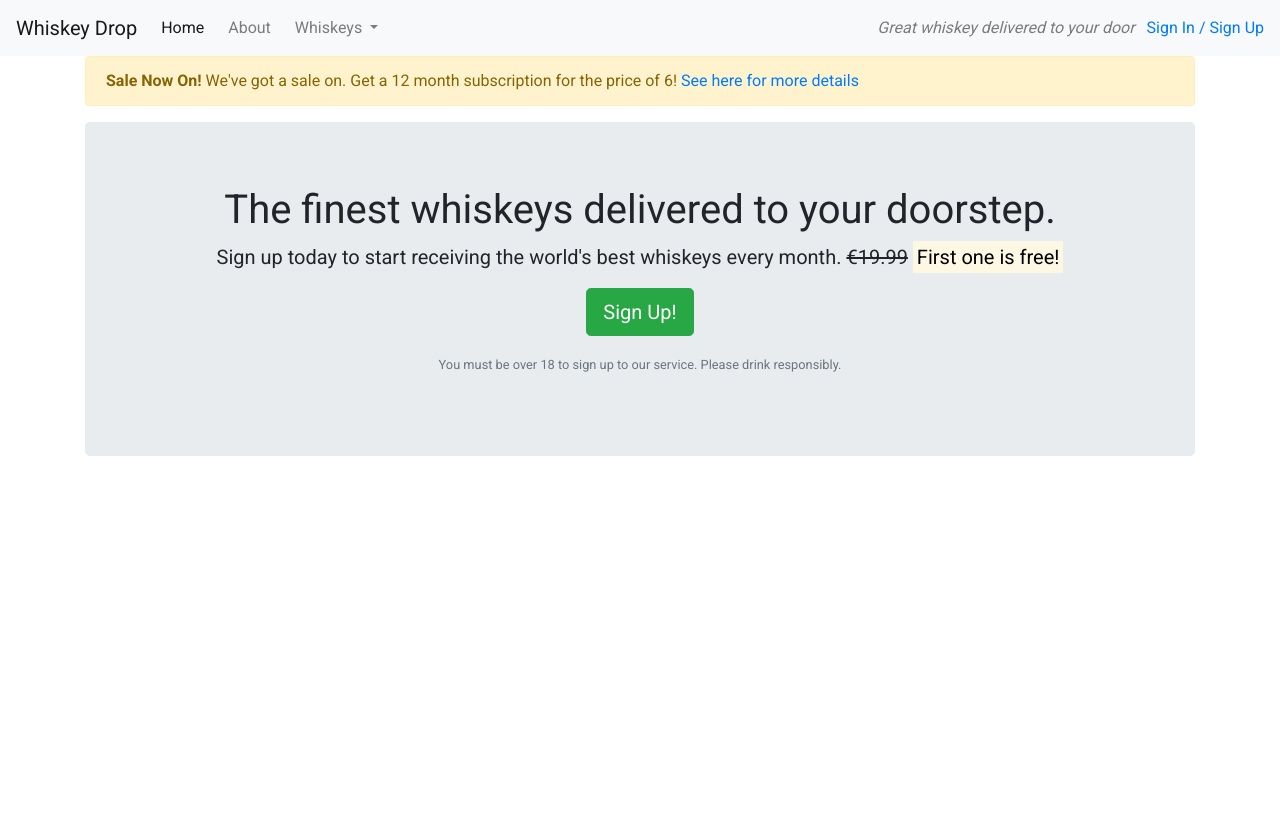
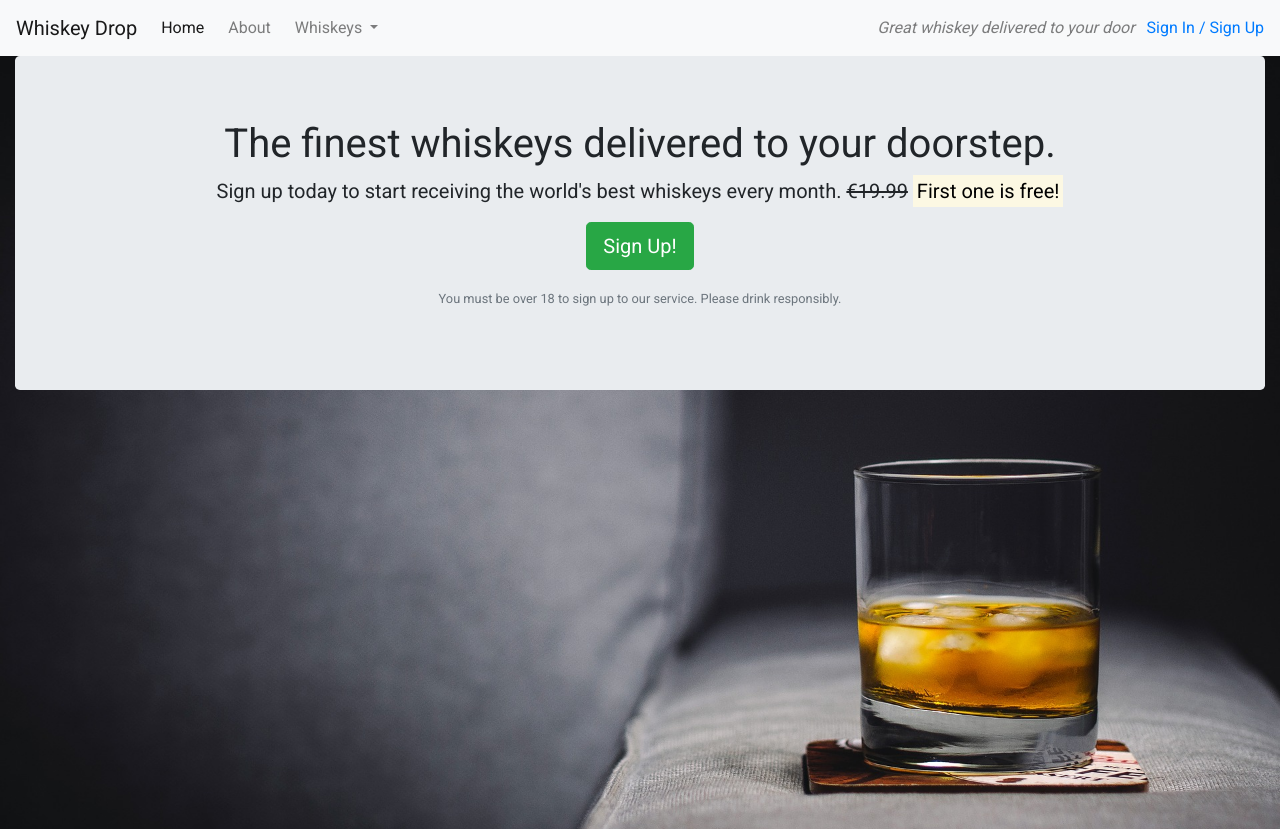
Before and after one commit to Ale-DP/bootstrap, a plain HTML site: page index.html in a window 1280 px wide. Shown: the top 829 px of the page. Drawn offline with nearby package versions, Linux system fonts and the light colour scheme.

Commit message:
Add background image and add style for it

```diff
--- a/css/style.css
+++ b/css/style.css
@@ -6,6 +6,11 @@ body {
 
 .callout-container {
     height: 100vh;
+    background: url("../images/whiskey-background.jpg") no-repeat bottom right fixed;
+    -webkit-background-size: cover;
+    -moz-background-size: cover;
+    -o-background-size: cover;
+    background-size: cover;
 }
 
 .quotes-container {}
--- a/index.html
+++ b/index.html
@@ -45,7 +45,7 @@
         </div>
         <!--</div>-->
     </nav>
-    <div class="container alert-container">
+    <!-- <div class="container alert-container">
         <div class="row d-none d-sm-block">
             <div class="col-12">
                 <div class="alert alert-warning">
@@ -53,8 +53,8 @@
                 </div>
             </div>
         </div>
-        </div>
-        <div class="container callout-container">
+        </div> -->
+        <div class="container-fluid callout-container">
         <!-- Callout -->
         <div class="row">
             <div class="col-12">
```
